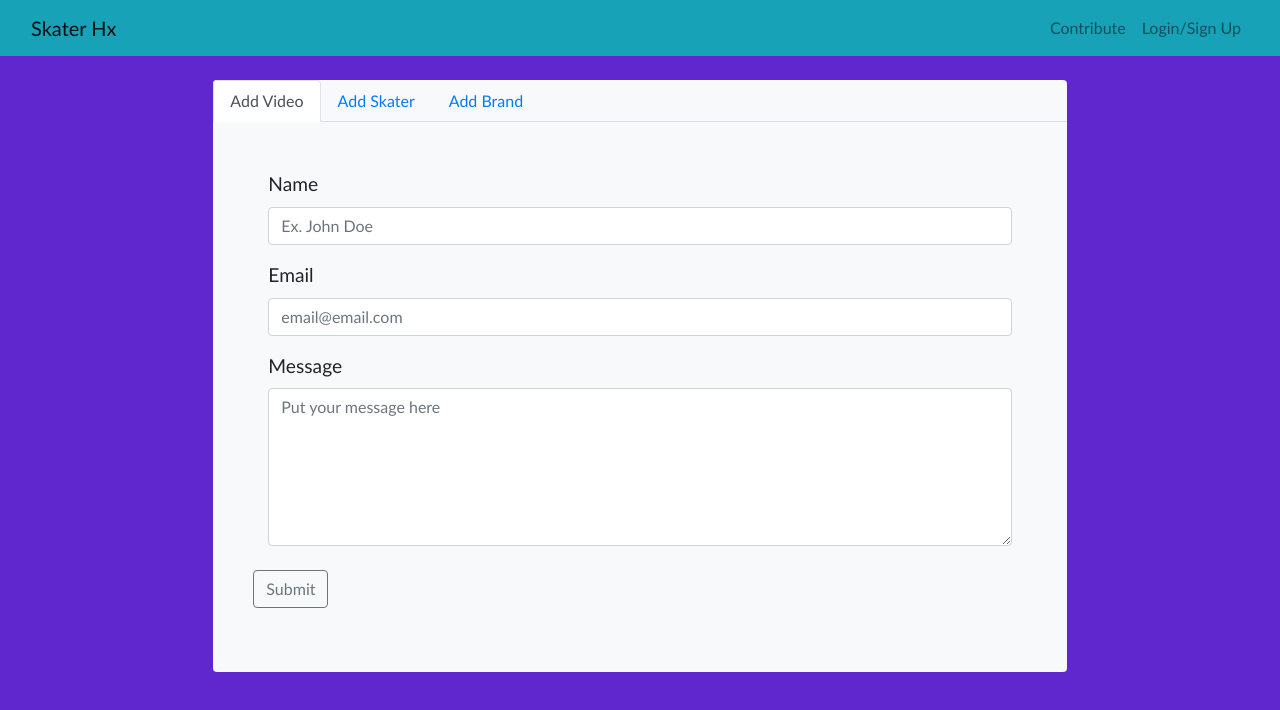
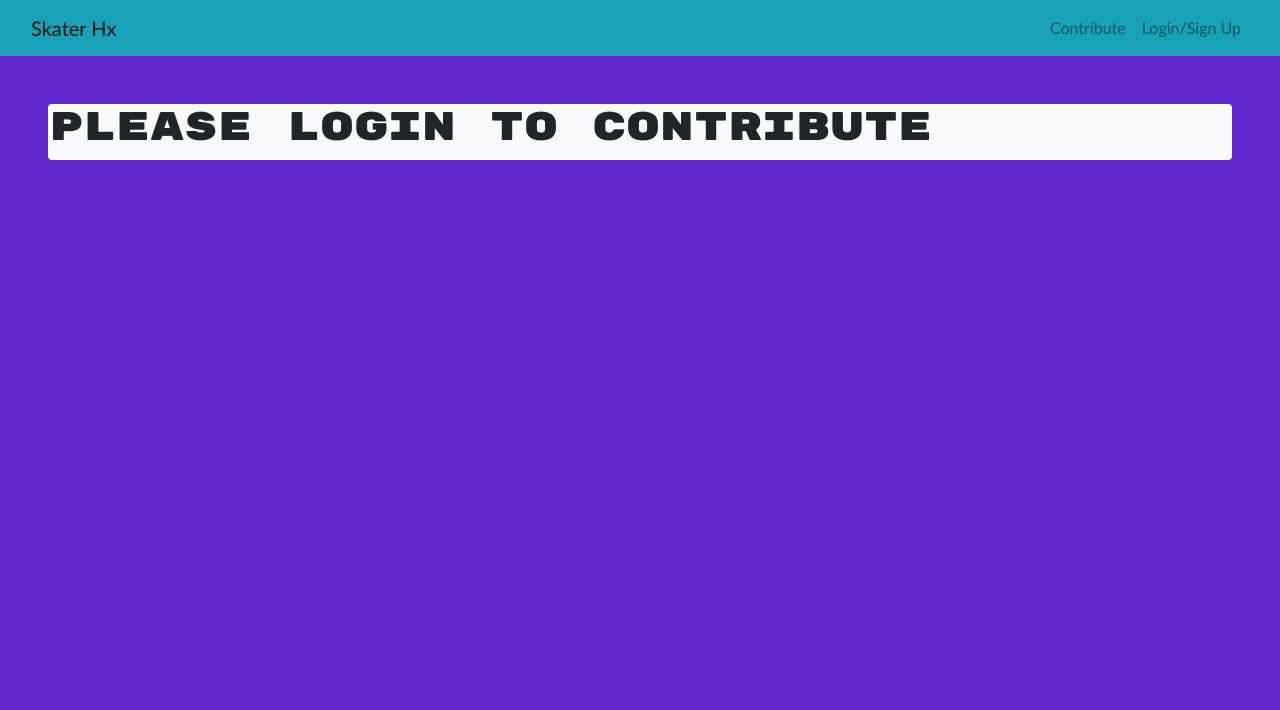
Before and after one commit to delizoderek/SkaterDb, a React (Create React App) app in the folder client/: page /contribute in a window 1280 px wide. Shown: the top 710 px of the page. Built offline with nearby package versions, Linux system fonts and the light colour scheme.

Commit message:
Contribute form setup for video

```diff
--- a/client/src/components/Alphabet.js
+++ b/client/src/components/Alphabet.js
@@ -46,6 +46,4 @@
 //           </ul>
 //         </div>
 //       );
-
-
 // }
--- a/client/src/index.css
+++ b/client/src/index.css
@@ -24,6 +24,12 @@ h6 {
 .bgColor{
   background-color: #5f27cd;
 }
+
+.listHeight{
+  height: 250px;
+  overflow: scroll;
+}
+
 /* .homePage{
   background-color: #c8d6e5;
 } */
--- a/client/src/pages/ContributePage.js
+++ b/client/src/pages/ContributePage.js
@@ -1,26 +1,12 @@
-import React,{useState} from "react";
-import {Tabs,BrandForm,VideoForm,SkaterForm} from "./contributeForm";
+import React from "react";
+import FormContainer from "./contributeForm/FormContainer";
+import Auth from '../utils/auth'
 
 function ContributePage() {
-    const [currentPage, setCurrentPage] = useState('Add Video');
-
-    const renderPage = () => {
-        if(currentPage === 'Add Video'){
-            return <VideoForm/>;
-        } else if(currentPage === 'Add Skater'){
-            return <SkaterForm/>;
-        } else {
-            return <BrandForm/>;
-        }
-    }
-
-    const handlePageChange = (newPage) => setCurrentPage(newPage);
   return (
-    <div className="d-flex justify-content-center m-auto bg-transparent">
-      <div className="col-10 col-lg-8 p-0 m-4 rounded bg-light">
-        {/*Render a YouTube video player*/}
-        <Tabs currentPage={currentPage} handlePageChange={handlePageChange}/>
-        {renderPage()}
+    <div className="d-flex justify-content-center m-5 bg-transparent">
+      <div className="col-12 p-0 rounded bg-light">
+        {Auth.loggedIn()? <FormContainer/> : <h1>Please Login to contribute</h1>}
       </div>
     </div>
   );
--- /dev/null
+++ b/client/src/pages/contributeForm/FormContainer.js
@@ -0,0 +1,30 @@
+import React, {useState}  from 'react'
+import Tabs from './Tabs';
+import BrandForm from './BrandForm';
+import SkaterForm from './SkaterForm';
+import {VideoForm} from './VideoForm';
+
+
+function FormContainer() {
+    const [currentPage, setCurrentPage] = useState('Video');
+
+    const renderPage = () => {
+        if(currentPage === 'Video'){
+            return <VideoForm/>;
+        } else if(currentPage === 'Add Skater'){
+            return <SkaterForm/>;
+        } else {
+            return <BrandForm/>;
+        }
+    }
+
+    const handlePageChange = (newPage) => setCurrentPage(newPage);
+    return (
+        <>
+            <Tabs currentPage={currentPage} handlePageChange={handlePageChange}/>
+            {renderPage()}
+        </>
+    )
+}
+
+export default FormContainer
--- a/client/src/pages/contributeForm/Tabs.js
+++ b/client/src/pages/contributeForm/Tabs.js
@@ -7,13 +7,13 @@ function Tabs({ currentPage, handlePageChange }) {
     <ul className="nav nav-tabs">
       <li className="nav-item">
         <a
-          href="#add-video"
-          onClick={() => handlePageChange('Add Video')}
+          href="#video"
+          onClick={() => handlePageChange('Video')}
           // This is a conditional (ternary) operator that checks to see if the current page is "Home"
           // If it is, we set the current page to 'nav-link-active', otherwise we set it to 'nav-link'
-          className={currentPage === 'Add Video' ? 'nav-link active' : 'nav-link'}
+          className={currentPage === 'Video' ? 'nav-link active' : 'nav-link text-secondary'}
         >
-          Add Video
+          Video
         </a>
       </li>
       <li className="nav-item">
@@ -21,7 +21,7 @@ function Tabs({ currentPage, handlePageChange }) {
           href="#add-skater"
           onClick={() => handlePageChange('Add Skater')}
           // Check to see if the currentPage is `About`, and if so we use the active link class from bootstrap. Otherwise, we set it to a normal nav-link
-          className={currentPage === 'Add Skater' ? 'nav-link active' : 'nav-link'}
+          className={currentPage === 'Add Skater' ? 'nav-link active' : 'nav-link text-secondary'}
         >
           Add Skater
         </a>
@@ -31,7 +31,7 @@ function Tabs({ currentPage, handlePageChange }) {
           href="#add-brand"
           onClick={() => handlePageChange('Add Brand')}
           // Check to see if the currentPage is `Blog`, and if so we use the active link class from bootstrap. Otherwise, we set it to a normal nav-link
-          className={currentPage === 'Add Brand' ? 'nav-link active' : 'nav-link'}
+          className={currentPage === 'Add Brand' ? 'nav-link active' : 'nav-link text-secondary'}
         >
           Add Brand
         </a>
--- a/client/src/pages/contributeForm/VideoForm.js
+++ b/client/src/pages/contributeForm/VideoForm.js
@@ -1,137 +1,116 @@
-import React from "react";
+// see SignupForm.js for comments
+import React, { useState } from "react";
+import { Form, Button, Alert, Row, Col, ListGroup } from "react-bootstrap";
+import {useQuery,useMutation} from '@apollo/client'
+// import { useMutation, useQuery } from "@apollo/client";
+import { GET_VIDWITHID } from "./formQueries";
 
-class VideoForm extends React.Component {
-  constructor(props) {
-    super(props);
-    this.state = { videoTitle: "", name: "", email: "", errorMessage: "" };
-  }
-  // saves the user's name entered to state
-  nameChange = (event) => {
-    this.setState({ name: event.target.value });
+export function VideoForm() {
+  const [videoData,setVideoData] = useState({});
+  const [brandList, setBrandList] = useState([]);
+  const [videoList, setVideoList] = useState([]);
+  const [soundtrackList, setSoundtrackList] = useState([]);
+  const { loading, error, data } = useQuery(GET_VIDWITHID);
+
+  const handleBrandClick = (e) => {
+    e.preventDefault();
+    setBrandList(["Text", ...brandList]);
   };
 
-  // saves the user's email entered to state
-  emailChange = (event) => {
-    this.setState({ email: event.target.value });
+  const handleVideoClick = (e) => {
+    e.preventDefault();
+    setVideoList(["Text", ...videoList]);
   };
 
-  // saves the user's message entered to state
-  messageChange = (event) => {
-    this.setState({ videoTitle: event.target.value });
+  const handleSoundtrackClick = (e) => {
+    e.preventDefault();
+    setSoundtrackList(["Text", ...soundtrackList]);
   };
 
-  setErrorMessage = (msg) => {
-    this.setState({ errorMessage: msg });
-  };
-
-  //onSubmit of email form
-  handleSubmit = (event) => {
-    event.preventDefault();
-
-    //This is a custom method from EmailJS that takes the information
-    //from the form and sends the email with the information gathered
-    //and formats the email based on the templateID provided.
-    // this.handleEmail(templateId, {
-    //   from_name: this.state.name,
-    //   message: this.state.message,
-    //   reply_to: this.state.email,
-    // });
-
-    this.setState({
-      message: "",
-      name: "",
-      email: "",
-      errorMessage: "",
-    });
-  };
-
-  //Custom EmailJS method
-//   handleEmail = (templateId, variables) => {
-//     emailjs
-//       .send("gmail", templateId, variables)
-//       .then((res) => {
-//         console.log("success");
-//       })
-//       // Email Failed to send Error alert
-//       .catch((err) => {
-//         console.error("Email Error:", err);
-//       });
-//   };
-
-  render() {
-    return (
-      //Form layout that requires a Name, Email, and message
-      <div className="d-flex justify-content-start align-items-center">
-        {this.errorMessage && (
-          <div>
-            <p className="error-text">{this.errorMessage}</p>
-          </div>
-        )}
-        <form
-          className="w-100 h-50 bg-light m-3 p-4 rounded"
-          onSubmit={this.handleSubmit}
-        >
-          <div style={{ fontSize: "1.2rem" }}>
-            <div className="col-12">
-              <label htmlFor="name" className="fs-4 form-label quin-text mt-2">
-                Name
-              </label>
-              <input
-                className="form-control email-inputs"
-                name="user_name"
-                type="text"
-                id="name"
-                value={this.state.name}
-                placeholder="Ex. John Doe"
-                onChange={this.nameChange}
-                required
-              />
-            </div>
-
-            <div className="col-12">
-              <label htmlFor="email" className="fs-4 form-label quin-text mt-3">
-                Email
-              </label>
-              <input
-                className="form-control email-inputs"
-                name="user_email"
-                type="text"
-                id="email"
-                value={this.state.email}
-                placeholder="email@email.com"
-                onChange={this.emailChange}
-                required
-              />
-            </div>
-            <div className="col-12">
-              <label
-                htmlFor="message"
-                className="fs-4 form-label quin-text mt-3"
-              >
-                Message
-              </label>
-              <textarea
-                id="message"
-                name="message"
-                onChange={this.messageChange}
-                value={this.state.message}
-                placeholder="Put your message here"
-                required
-                className="email-text-area form-control"
-                rows="6"
-                cols="15"
-              />
-            </div>
-          </div>
-          <input
-            type="submit"
-            value="Submit"
-            className="btn btn-outline-secondary my-4"
-          />
-        </form>
-      </div>
-    );
-  }
+  return (
+    <Form className="w-100 second-bg m-auto py-2 px-5 rounded">
+      <Row className="d-flex align-items-center justify-content-between">
+        <Col lg={7}>
+        <Form.Label>Action Type</Form.Label>
+        <select className="m-3">
+          <option value="Add">Add</option>
+          <option value="Update">Update</option>
+          <option value="Delete">Delete</option>
+        </select>
+        </Col>
+        <Col lg={2}>
+        <Button variant="outline-secondary" type="submit">
+          Submit
+        </Button>
+        </Col>
+      </Row>
+      <Row className="mt-3">
+        <Col lg={5}>
+          <Form.Label>Video Title</Form.Label>
+          <Form.Control placeholder="Derek's Skate Palace" />
+        </Col>
+        <Col lg={5}>
+          <Form.Label>Link to Cover Image</Form.Label>
+          <Form.Control placeholder="https://derpicdn.net/img/2012/11/26/163895/large.png" />
+        </Col>
+      </Row>
+      <Row className="mt-4">
+        <Col lg={5}>
+          <Form.Label>Link to Video</Form.Label>
+          <Form.Control placeholder="https://youtu.be/rEkt8VDfoTI" />
+        </Col>
+        <Col lg={3}>
+          <Form.Label>Release Date</Form.Label>
+          <Form.Control placeholder="2019" />
+        </Col>
+      </Row>
+      <Row className="d-flex justify-content-around mt-3">
+        <Col className="text-center">
+          <Form.Label>Brands</Form.Label>
+          <Button
+            variant="outline-secondary"
+            onClick={handleBrandClick}
+            className="w-100"
+          >
+            +
+          </Button>
+          <ListGroup className="listHeight">
+            {brandList.map((item, i) => {
+              return <ListGroup.Item key={i}>{`${item}${i}`}</ListGroup.Item>;
+            })}
+          </ListGroup>
+        </Col>
+        <Col className="text-center">
+          <Form.Label>Videos</Form.Label>
+          <Button
+            variant="outline-secondary"
+            onClick={handleVideoClick}
+            className="w-100"
+          >
+            +
+          </Button>
+          <ListGroup className="listHeight">
+            {videoList.map((item, i) => {
+              return <ListGroup.Item key={i}>{`${item}${i}`}</ListGroup.Item>;
+            })}
+          </ListGroup>
+        </Col>
+        <Col className="text-center">
+          <Form.Label>Soundtrack</Form.Label>
+          <Button
+            variant="outline-secondary"
+            onClick={handleSoundtrackClick}
+            className="w-100"
+          >
+            +
+          </Button>
+          <ListGroup className="listHeight">
+            {loading?<ListGroup.Item>Loading your data</ListGroup.Item>:data.skateVideos.map((item, i) => {
+              return <ListGroup.Item key={i}>{item.title}</ListGroup.Item>;
+            })}
+          </ListGroup>
+        </Col>
+      </Row>
+    </Form>
+  );
 }
-
-export default VideoForm;
--- /dev/null
+++ b/client/src/pages/contributeForm/formQueries.js
@@ -0,0 +1,9 @@
+import { gql } from '@apollo/client';
+export const GET_VIDWITHID = gql`
+query allVideos {
+  skateVideos {
+    _id
+    title
+  }
+}
+`;
--- a/client/src/pages/contributeForm/index.js
+++ /dev/null
@@ -1,6 +0,0 @@
-import Tabs from './Tabs';
-import BrandForm from './BrandForm';
-import SkaterForm from './SkaterForm';
-import VideoForm from './VideoForm';
-
-export {Tabs,BrandForm,SkaterForm,VideoForm};
--- a/client/src/utils/queries.js
+++ b/client/src/utils/queries.js
@@ -47,7 +47,7 @@ export const GET_BRANDS = gql`
 
 export const GET_VIDEOS = gql`
   query allVideos {
-    videos {
+    skateVideos {
       title
       releaseDate
       vidLink
```
Also changed, not shown: client/src/components/Navbar.js (+7 -2 lines), client/src/pages/contributeForm/helpers/modalSearch.js (added, +78 -0 lines), 2 other files (tests, documents, lock files or other folders).
